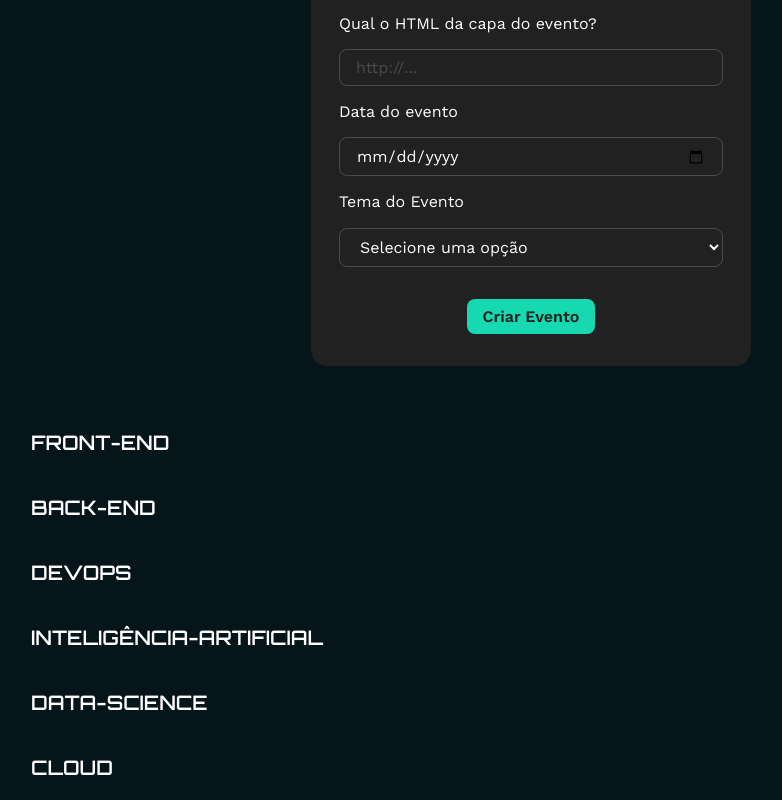
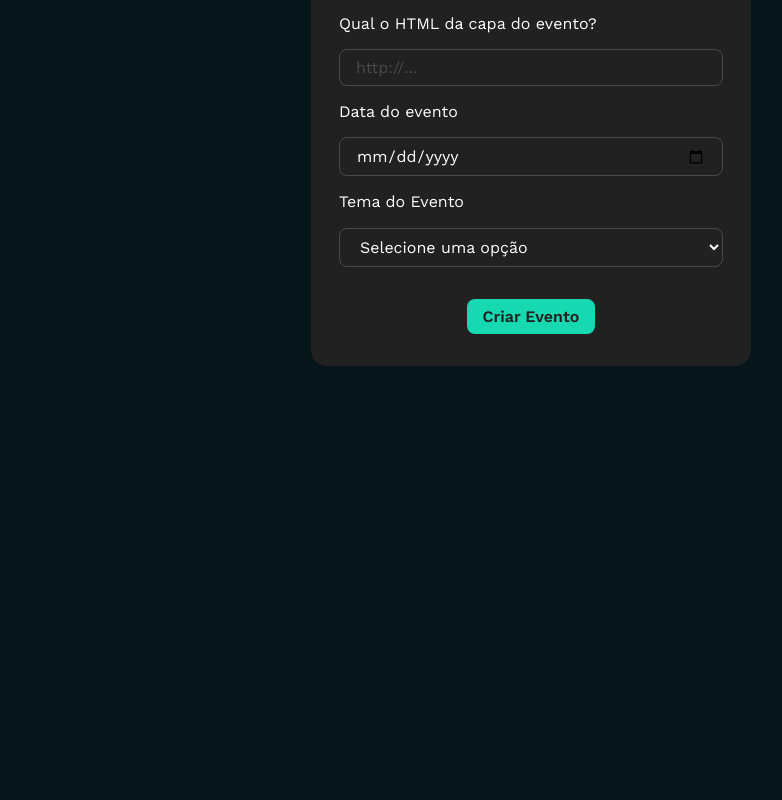
Before and after one commit to guilherme090/alura-react, a React (Vite) app: page / in a window 1280 px wide. Shown: the part 847-1647 px from the top of the page, without its empty margins (109-891 px from the left). After the commit the page ends 1277 px from the top, so only its background shows below. Built offline with nearby package versions, Linux system fonts and the light colour scheme.

Commit message:
<feat> projeto final

```diff
--- a/src/App.tsx
+++ b/src/App.tsx
@@ -56,15 +56,19 @@ function App() {
       <Banner />
       <FormularioDeEvento temas={temas} aoSubmeter={adicionarEvento} />
       <section className='container'>
-        {temas.map(item =>
-          <section key={'key' + item.id}>
-            <Tema tema={item} />
+        {temas.map(tema => {
+          if (!eventos.some(evento => evento.tema.id === tema.id)){
+            return null;
+          }
+            return(<section key={'key' + tema.id}>
+            <Tema tema={tema} />
             <div className="eventos">
-              {eventos.map((item, index) => (
-                <CardEvento evento={item} key={index} />
+              {eventos.filter(evento => evento.tema.id === tema.id)
+                .map((evento, index) => (
+                  <CardEvento evento={evento} key={index} />
               ))}
             </div>
-          </section>
+          </section>)}
         )}
       </section>
     </>
```
